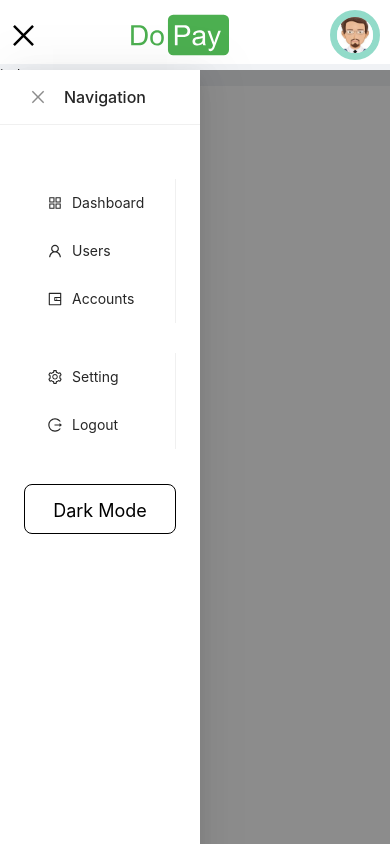
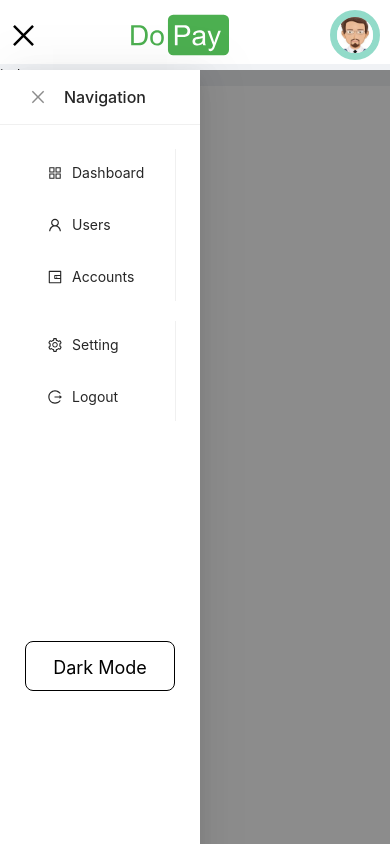
Before and after one commit to sammwafy/dopay, a Next.js app: page /admin in a window 390 px wide. Both pictures are taken after a click on the element 23 px from the left and 35 px from the top of the page. Built offline with nearby package versions, Linux system fonts and the light colour scheme; what react-css-theme-switcher would draw is missing.

Commit message:
responsive table and modal

```diff
--- a/components/dashboard/admin/nav/Nav.js
+++ b/components/dashboard/admin/nav/Nav.js
@@ -54,17 +54,17 @@ const Nav = ({ showDrawer, setShowDrawer }) => {
 		<DashNav>
 			{showDrawer && (
 				<CloseOutlined
-					style={{ display: "var(--desktop)", color: "black" }}
+					style={{ display: "var(--desktab)", color: "black" }}
 					onClick={() => setShowDrawer(false)}
 				/>
 			)}
 			{showDrawer || (
 				<MenuOutlined
-					style={{ display: "var(--desktop)", color: "black" }}
+					style={{ display: "var(--desktab)", color: "black" }}
 					onClick={() => setShowDrawer(true)}
 				/>
 			)}
-			<div style={{ display: "var(--desktop)" }} className='logo'>
+			<div style={{ display: "var(--desktab)" }} className='logo'>
 				<Image src={logo} alt='logo' width='100' height='60' />
 			</div>
 
--- a/components/dashboard/admin/sidebar/SideBar.js
+++ b/components/dashboard/admin/sidebar/SideBar.js
@@ -1,7 +1,7 @@
 /** @format */
 import Image from "next/image";
 import React, { useState } from "react";
-import { DashSide } from "./side.styled";
+import { DashSide, DashSideDrawer } from "./side.styled";
 import logo from "../../../../public/logo.svg";
 import { Menu, Drawer } from "antd";
 import {
@@ -79,6 +79,7 @@ const SideBar = ({ showDrawer, setShowDrawer }) => {
 				style={{ top: "70px" }}
 				className='drawer'
 			>
+				<DashSideDrawer>
 					<Menu
 						mode='inline'
 						items={items}
@@ -94,6 +95,7 @@ const SideBar = ({ showDrawer, setShowDrawer }) => {
 						onClick={handleSelect}
 					/>
 					<button>Dark Mode</button>
+				</DashSideDrawer>
 			</Drawer>
 		</DashSide>
 	);
--- a/components/dashboard/admin/sidebar/side.styled.js
+++ b/components/dashboard/admin/sidebar/side.styled.js
@@ -55,3 +55,57 @@ export const DashSide = styled.div`
 		font-size: 18px;
 	}
 `;
+
+export const DashSideDrawer = styled.div`
+	width: 100%;
+	height: 100vh;
+	display: flex;
+	flex-direction: column;
+	align-items: center;
+	color: crimson;
+	font-size: 27px;
+	gap: 20px;
+	align-items: center;
+	.logo {
+		width: 100%;
+		height: 65px;
+		background-color: #ececec;
+		display: flex;
+		justify-content: center;
+		align-items: center;
+	}
+	.menu {
+		display: flex;
+		flex-direction: column;
+		/* align-items: center;
+		justify-content: center; */
+		/* gap: 30px; */
+		.item {
+			&:hover,
+			&:active,
+			&:focus {
+				background-color: #b4cd93;
+				color: black;
+			}
+		}
+		.ant-menu-item-selected {
+			background-color: #b4cd93;
+			color: black;
+		}
+	}
+	.ant-menu-inline .ant-menu-item::after {
+		border-right: 3px solid green;
+	}
+	button {
+		width: 150px;
+		height: 50px;
+		margin-top: 200px;
+		padding: 0.5rem 1rem;
+		color: black;
+		border: 1px solid black;
+		padding: 12px 23px;
+		background-color: white;
+		border-radius: 8px;
+		font-size: 18px;
+	}
+`;
--- a/components/dashboard/admin/users/Users.js
+++ b/components/dashboard/admin/users/Users.js
@@ -218,18 +218,21 @@ const Users = () => {
 			dataIndex: "email",
 			key: "email",
 			...getColumnSearchProps("email"),
+			responsive: ["md"],
 		},
 		{
 			title: "Account",
 			dataIndex: "account",
 			key: "account",
 			width: "50",
+			responsive: ["lg"],
 		},
 		{
 			title: "Payment",
 			dataIndex: "payment",
 			key: "payment",
 			width: "70",
+			responsive: ["lg"],
 		},
 	];
 	const data = [
--- a/pages/_app.js
+++ b/pages/_app.js
@@ -9,10 +9,7 @@ const themes = {
 
 function DoPay({ Component, pageProps }) {
 	return (
-    <ThemeSwitcherProvider
-      themeMap={themes}
-      defaultTheme="light"
-    >
+		<ThemeSwitcherProvider themeMap={themes} defaultTheme='light'>
 			<Component {...pageProps} />
 		</ThemeSwitcherProvider>
 	);
--- a/styles/globals.css
+++ b/styles/globals.css
@@ -2,7 +2,7 @@
 	--mobile: flex;
 	--desktop: flex;
 } */
-@media screen and (max-width: 700px) {
+/* @media screen and (max-width: 700px) {
 	.ant-drawer-body {
 		width: 100%;
 		height: calc(100vh- 70px);
@@ -29,15 +29,27 @@
 		background-color: #b4cd93 !important;
 		color: black !important;
 	}
-}
-
-@media (max-width: 700px) {
+} */
+/* mobile */
+@media (max-width: 482px) {
 	:root {
 		--mobile: none;
 	}
 }
+/* tablet */
+@media (min-width: 482px) and (max-width: 776px) {
+	:root {
+		--tablet: none;
+	}
+}
 
-@media (min-width: 700px) {
+@media (min-width: 482px) {
+	:root {
+		--desktab: none;
+	}
+}
+
+@media (min-width: 776px) {
 	:root {
 		--desktop: none;
 	}
```
Also changed, not shown: components/404/E404.js (+6 -6 lines), components/dashboard/admin/accounts/accounts.js (+10 -3 lines), components/dashboard/admin/accounts/accountsCard.js (+18 -2 lines), components/dashboard/admin/usercard/UserCard.js (+49 -4 lines). Lines whose indentation alone changed are shown as unchanged.
